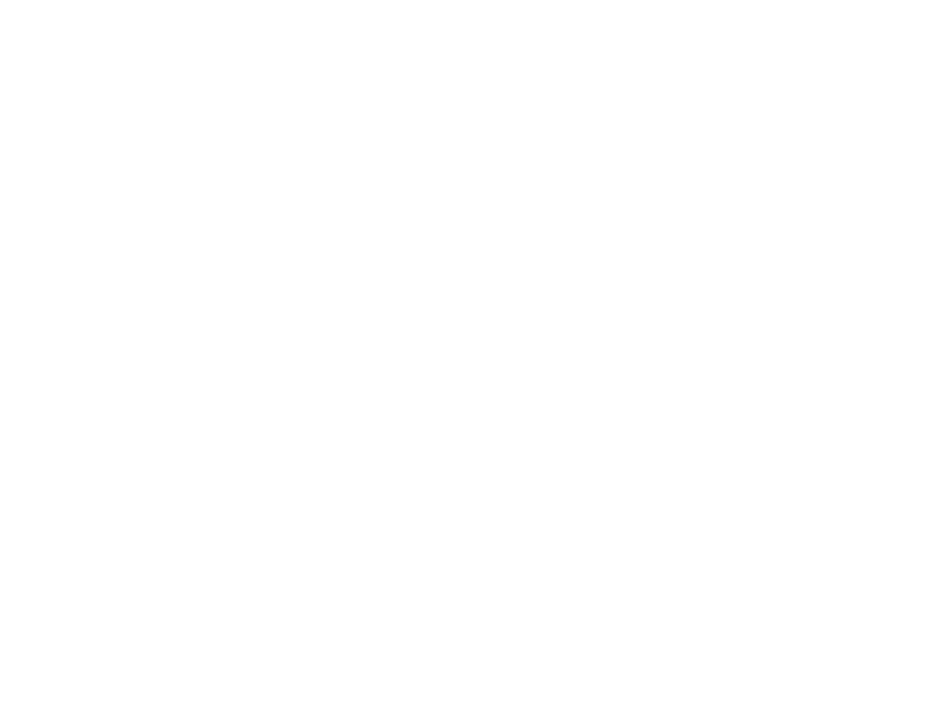
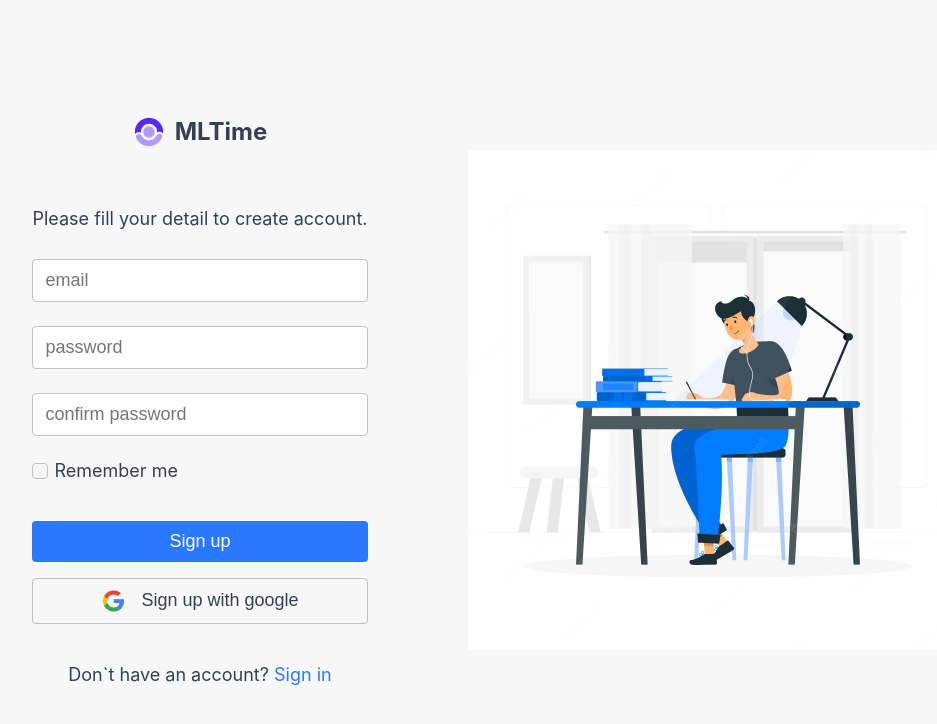
Before and after one commit to estebesm/mlTime, a Next.js app: page /signup in a window 1280 px wide. Shown: the top 724 px of the page, without its empty margins (140-1077 px from the left). Built offline with nearby package versions, Linux system fonts and the light colour scheme.

Commit message:
feature/added header for desktop

```diff
--- /dev/null
+++ b/src/components/forms/SignUpForm.tsx
@@ -0,0 +1,127 @@
+import React, {useState} from 'react';
+import {useForm} from "react-hook-form";
+import {Input} from "@/ui/Input";
+import {ErrorMessage} from "@/ui/ErrorMessage";
+import {Checkbox} from "@/ui/Checkbox";
+import Link from "next/link";
+import styled from "styled-components";
+import {Button} from "@/ui/Button";
+
+interface FormData {
+    email: string;
+    password: string;
+    confirmPassword: string;
+}
+
+export const SignUpForm = () => {
+    const {handleSubmit, register, formState: {errors}, watch} = useForm<FormData>();
+    const [serverError, setServerError] = useState<string>('')
+    const [data, setData] = useState<any>()
+
+    const onSubmit = (data: any) => {
+        setData(data)
+        setServerError('email is already exist')
+    }
+    return (
+        <Form onSubmit={handleSubmit(onSubmit)}>
+            <Text>
+                Please fill your detail to create account.
+            </Text>
+            <Label>
+                <Input placeholder={"email"}
+                       error={!!errors.email}
+                       fullWidth
+                       {...register("email", {
+                           required: "Please include your email",
+                           pattern: {
+                               value: /^\w+([-+.']\w+)*@\w+([-.]\w+)*\.\w+([-.]\w+)*$/,
+                               message: "incorrect email"
+                           }
+                       })}
+                />
+                <ErrorMessage>
+                    {errors?.email?.message}
+                </ErrorMessage>
+            </Label>
+            <Label>
+                <Input placeholder={"password"}
+                       type={"password"}
+                       error={!!errors.password}
+                       fullWidth
+                       {...register("password", {
+                           required: "Please include your password",
+                           pattern: {
+                               value: /^(?=.*[A-Za-z])(?=.*\d)[A-Za-z\d]{8,}$/,
+                               message: "min length 8"
+                           }
+                       })}
+                />
+                <ErrorMessage>
+                    {errors?.password?.message}
+                </ErrorMessage>
+            </Label>
+            <Label>
+                <Input placeholder={"confirm password"}
+                       type={"password"}
+                       error={!!errors.password}
+                       fullWidth
+                       {...register("confirmPassword", {
+                           required: "please, confirm password",
+                           validate: (val: string) => {
+                               if (watch('password') !== val) {
+                                   return "Your passwords do no match";
+                               }
+                           }
+                       })}
+                />
+                <ErrorMessage>
+                    {errors?.confirmPassword?.message}
+                </ErrorMessage>
+            </Label>
+            <Row>
+                <label style={{display: 'block'}}>
+                    <Checkbox/>
+                    <span style={{marginLeft: 6}}>
+                        Remember me
+                    </span>
+                </label>
+            </Row>
+
+            <SubmitButton type="submit">
+                Sign up
+            </SubmitButton>
+            <ErrorMessage>
+                {serverError}
+            </ErrorMessage>
+        </Form>
+    );
+};
+
+
+
+const Form = styled.form`
+  padding: 10px 0;
+`
+
+const Label = styled.label`
+  margin: 20px 0;
+  display: block;
+`
+
+const Row = styled.div`
+  display: flex;
+  justify-content: space-between;
+  align-items: center;
+  flex-wrap: wrap;
+  gap: 20px;
+`
+
+const SubmitButton = styled(Button)`
+  margin: 40px 0 2px;
+  width: 100%;
+`
+
+const Text = styled.p`
+  padding: 10px 0;
+  text-align: center;
+`
--- a/src/pages/index.tsx
+++ b/src/pages/index.tsx
@@ -1,4 +1,5 @@
 import Head from 'next/head'
+import {Header} from "@/components/Header";
 
 
 export default function Home() {
@@ -10,9 +11,7 @@
         <meta name="viewport" content="width=device-width, initial-scale=1" />
       </Head>
       <main>
-        <h1>
-          Estebes
-        </h1>
+        <Header/>
       </main>
     </>
   )
--- a/src/pages/signup.tsx
+++ b/src/pages/signup.tsx
@@ -1,11 +1,60 @@
 import React from 'react';
+import {Logo} from "@/ui/Logo";
+import {SignUpForm} from "@/components/forms/SignUpForm";
+import {useFullHeight} from "@/hooks/useFullHeight"
+import {GoogleButton} from "@/ui/GoogleButton";
+import Link from "next/link";
+import {IntroPicture} from "@/ui/IntroPicture";
+import {Container} from "@/ui/Container";
+import styled from "styled-components";
+import {device} from "@/constants/breakpoints";
 
 const Signup = () => {
+    useFullHeight()
     return (
-        <div>
-
-        </div>
+        <Container>
+            <MainBlock>
+                <Wrapper>
+                    <Logo/>
+                    <div>
+                        <SignUpForm/>
+                        <GoogleButton text={"Sign up with google"} disabled/>
+                    </div>
+                    <Text>
+                        <span>Don`t have an account? </span>
+                        <Link href={'/signup'}>
+                            <span style={{
+                                whiteSpace: 'nowrap',
+                            }}>Sign in</span>
+                        </Link>
+                    </Text>
+                </Wrapper>
+                <IntroPicture/>
+            </MainBlock>
+        </Container>
     );
 };
 
+const MainBlock = styled.div`
+  min-height: var(--window-height);
+  display: flex;
+  justify-content: center;
+  align-items: center;
+  @media${device.xl}{
+    gap: 100px;
+  }
+`
+
+const Wrapper = styled.div`
+  display: flex;
+  flex-direction: column;
+  align-items: center;
+  padding: 40px 0;
+  gap: 40px;
+`
+
+const Text = styled.p`
+  text-align: center;
+`
+
 export default Signup;
--- a/src/styles/globals.css
+++ b/src/styles/globals.css
@@ -13,7 +13,7 @@
   --color-text-secondary: white;
   --color-primary-dark: #1c54b2;
   --color-accent: #c0c1c2;
-  --color-background: white;
+  --color-background: #f7f7f7;
   --color-shadow: rgba(240, 228, 255, 0.84);
   --color-error: red;
 
--- a/src/ui/GoogleButton.tsx
+++ b/src/ui/GoogleButton.tsx
@@ -32,7 +32,7 @@
   font-size: var(--text-md);
   background-color: inherit;
   &:active{
-    box-shadow: rgba(149, 157, 165, 0.2) 0 8px 24px;
+    background-color: whitesmoke;
   }
   &:disabled{
     background-color: whitesmoke;
```
Also changed, not shown: src/components/Header.tsx (added, +63 -0 lines).
